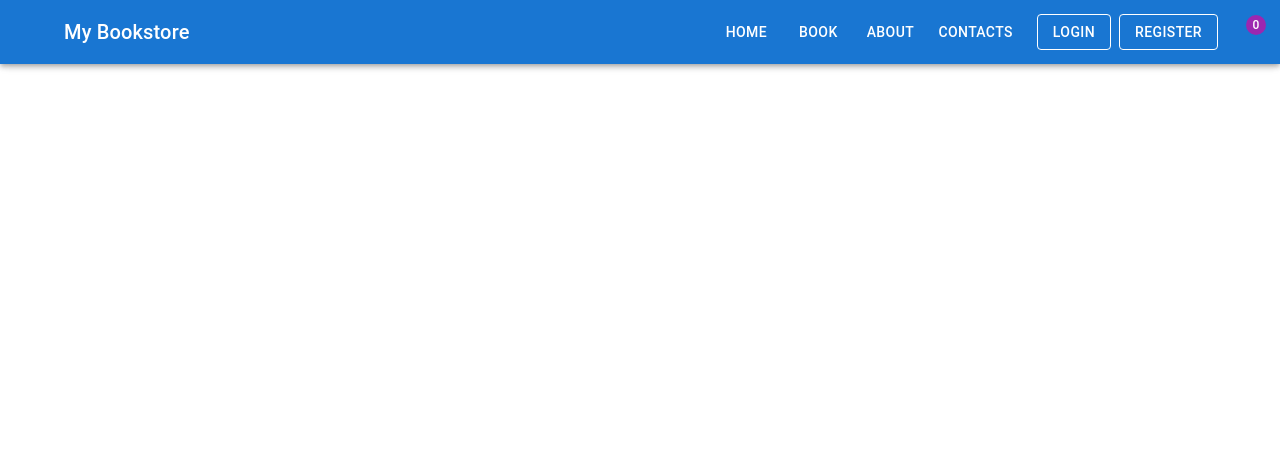
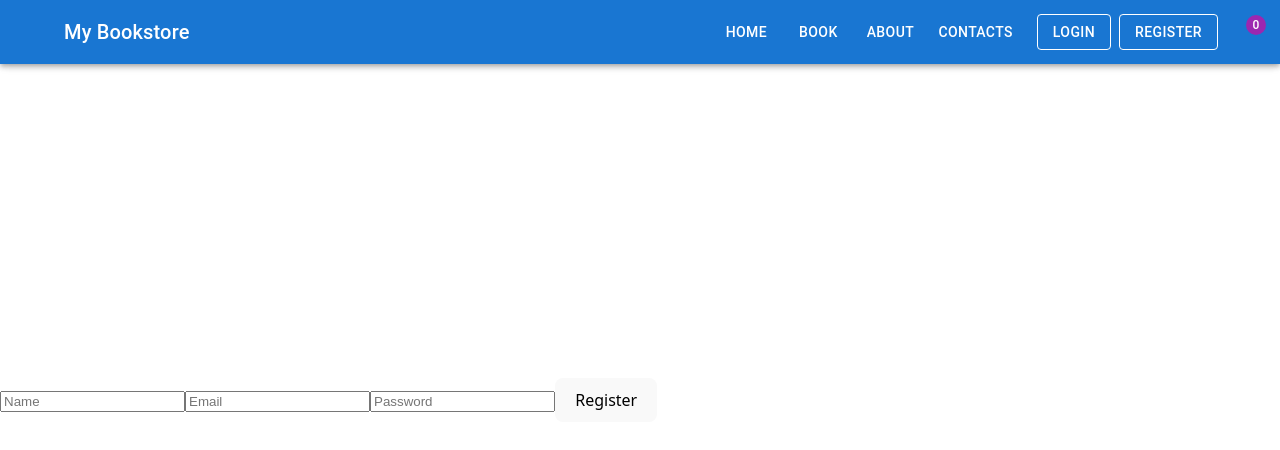
Before and after one commit to yatharth1444/Shoppingmd, a React (Vite) app: page /register in a window 1280 px wide. Shown: the top 450 px of the page. Built offline with nearby package versions, Linux system fonts and the light colour scheme; some icons are missing.

Commit message:
Login and register frontend

```diff
--- a/src/App.jsx
+++ b/src/App.jsx
@@ -8,6 +8,8 @@ import { books } from "./components/books/books"
 import { useState } from "react"
 import Cart from "./components/Cart/Cart"
 import DialogBox from "./components/DialogBox/DialogBox"
+import Login from "./components/Login/Login"
+import Register from "./components/Register/Register"
 
 function App() {
   const [cart, setCart] = useState([])
@@ -73,7 +75,9 @@ function App() {
      <Route  path="/about" element={<AboutFunction />}></Route>
      <Route path="/contacts" element={<Contact />}></Route>
      <Route path="/" element={<FetchBooks setSelectedBookItem={setSelectedBookItem} handleOpenDialogBox={handleOpenDialogBox} onAddToCart={handleAddingtoCart}/>}></Route>
-      <Route path="/cart" element={<Cart onRemove ={removeFromCart} cart={cart} removeFromCartWholeItem={removeFromCartWholeItem} handleAddingtoCart={handleAddingtoCart}/>} ></Route>
+     <Route path="/cart" element={<Cart onRemove ={removeFromCart} cart={cart} removeFromCartWholeItem={removeFromCartWholeItem} handleAddingtoCart={handleAddingtoCart}/>} ></Route>
+     <Route path="/login" element={<Login ></Login>}></Route>
+     <Route path="/register" element={<Register></Register>}></Route>
       {/* <Route path="/DialogBox" element={<DialogBox isDialogOpen={isDialogOpen} selectedBook={selectedBook} handleAddingtoCart={handleAddingtoCart} handleClose={handleClose}/>}></Route> */}
      </Routes>
 
--- a/src/components/DialogBox/DialogBox.jsx
+++ b/src/components/DialogBox/DialogBox.jsx
@@ -1,6 +1,6 @@
 
 import React from 'react';
-import styles from './DialogBox.module.css'; // your CSS module
+import styles from './DialogBox.module.css';
 
 function DialogBox({ isDialogOpen, selectedBook, handleAddingtoCart, handleClose }) {
   React.useEffect(() => {
@@ -41,7 +41,6 @@ function DialogBox({ isDialogOpen, selectedBook, handleAddingtoCart, handleClose
             className={styles.addToCartBtn}
             onClick={() => {
               handleAddingtoCart(selectedBook.id);
-              handleClose();
             }}
           >
             Add to Cart
--- /dev/null
+++ b/src/components/Login/Login.jsx
@@ -0,0 +1,78 @@
+import { useState } from "react"
+
+export default function Login(){
+
+    const [formData, setFormData] = useState({
+        email:"",
+        password:""
+    })
+    const [FormError, setFormError] = useState({
+        email: "",
+        password:""
+    })
+
+    const validateForm = (name, value) =>{
+        switch (name) {
+            case "email":
+            return /^[a-zA-Z0-9._%+-]+@[a-zA-Z0-9.-]+\.[a-zA-Z]{2,}$/.test(value)? "": "Invalid Email"
+            case "password":
+                return value.length < 6 ? "" : "the password should be atleast 6 characters"
+
+            default:
+                return ""
+        }
+    }
+    const handleSubmit= (event) =>{
+        event.preventDefault()
+       console.log("Login With", formData);
+       const newErrors = {
+          email: validateForm("email", formData.email),
+          password: validateForm("password", formData.password)
+       }
+       setFormError(newErrors)
+       const isValid = Object.values(newErrors).every((msg)=>msg === "")
+       if(isValid){
+         console.log("logging with details", formData);
+
+       }else{
+          console.log("Fix credentials");
+
+       }
+
+    }
+    function HandleChange(event){
+        const {name, value} = event.target
+       setFormData((prev)=>({
+         ...prev,
+         [name] : value
+       }))
+       setFormError((prev)=>({
+        ...prev,
+        [name] : validateForm(name, value)
+       }))
+    }
+    return (
+        <div>
+          <form action="" onSubmit={handleSubmit}>
+            <input
+             type="email"
+             name="email"
+             value={formData.email}
+             onChange={HandleChange}
+             placeholder="Email"
+             />
+           {FormError.email && <p style={{color: "red"}}>{FormError.email}</p>}
+             <input
+             type="password"
+             name="password"
+             value={formData.password}
+             onChange={HandleChange}
+             placeholder="Password"
+             />
+           {FormError.password && <p style={{color: "red"}}>{FormError.password}</p>}
+
+             <button type="Submit">Login</button>
+          </form>
+        </div>
+    )
+}
--- /dev/null
+++ b/src/components/Register/Register.jsx
@@ -0,0 +1,91 @@
+import { useState } from "react"
+export default function Register(){
+    const [formData, setFormData] = useState({
+        name : "",
+        email: "",
+        password: ""
+    })
+    const [formError, setFormError] = useState({
+        email:"",
+        password: "",
+        name: ""
+    })
+   function isValidate(name, value) {
+     switch (name) {
+        case "name":
+            return value.trim() === "" ? "Name is required" : ""
+        case "email":
+            return /^[a-zA-Z0-9._%+-]+@[a-zA-Z0-9.-]+\.[a-zA-Z]{2,}$/.test(value) ? "" : "Invalid email"
+        case "password":
+            return value.length >  6 ? "" : "password must be 6 characters"
+        default:
+            return ""
+
+     }
+   }
+
+
+    const HandleSubmit = (e) =>{
+       e.preventDefault()
+       console.log("registered User with", formData)
+       const newError={
+        name : isValidate("name", formData.name),
+        email : isValidate("email", formData.email),
+        password: isValidate("password", formData.password)
+       }
+       setFormError(newError)
+       const isValid = Object.values(newError).every((msg)=>msg === "")
+       if(isValid){
+        console.log("no error");
+
+       }
+       else{
+        console.log("fix errors");
+
+       }
+    }
+    function HandleChange(event){
+      const {name, value} = event.target
+      setFormData((prev)=>({
+        ...prev,
+        [name] : value
+      }))
+      setFormError((prev) =>({
+        ...prev,
+        [name] : isValidate(name, value)
+      }))
+    }
+    return(
+        <div>
+            <form action="" onSubmit={HandleSubmit}>
+                <input
+                  name="name"
+                  type="text"
+                  value={formData.name}
+                  onChange={HandleChange}
+                  placeholder="Name"
+                />
+                {formError.name && <p style={{color: "red"}}>{formError.name}</p>}
+                <input
+                  name="email"
+                  type="email"
+                  value={formData.email}
+                  onChange={HandleChange}
+                  placeholder="Email"
+                />
+                {formError.email && <p style={{color: "red"}}>{formError.email}</p>}
+
+                <input
+                  name="password"
+                  type="password"
+                  value={formData.password}
+                  onChange={HandleChange}
+                  placeholder="Password"
+                />
+                {formError.password && <p style={{color: "red"}}>{formError.password}</p>}
+
+                <button type="Submit">Register</button>
+            </form>
+        </div>
+    )
+}
```
